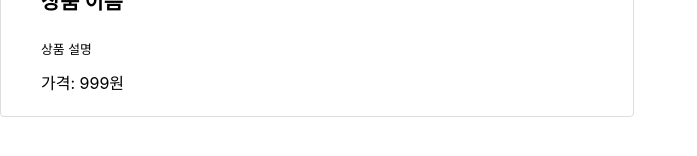
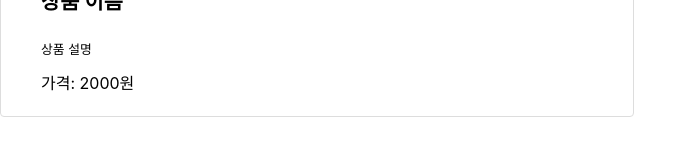
Before and after one commit to SpearHyeok/Interinmeta, a React (Create React App) app: page / in a window 1280 px wide. Shown: the part 630-786 px from the top of the page, without its empty margins (0-697 px from the left). Built offline with nearby package versions, Linux system fonts and the light colour scheme.

Commit message:
가격변경

```diff
--- a/src/App.js
+++ b/src/App.js
@@ -15,7 +15,7 @@ function App() {
           </div>
           <div className='prd_name'>상품 이름</div>
           <div className='prd_description'>상품 설명</div>
-          <div className='prd_price'>가격: 999원</div>
+          <div className='prd_price'>가격: 2000원</div>
         </div>
       </div>
     </div>
```
